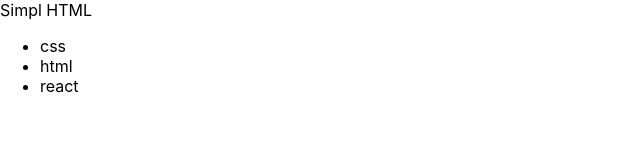
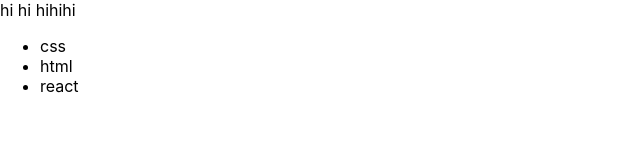
Before and after one commit to Bogdan2120/react-lessons-1, a React (Create React App) app: page / in a window 1280 px wide. Shown: the top 160 px of the page, without its empty margins (0-640 px from the left). Built offline with nearby package versions, Linux system fonts and the light colour scheme.

Commit message:
Lessons 6-2

```diff
--- a/src/App.js
+++ b/src/App.js
@@ -4,7 +4,7 @@ import './App.css';
 const App = () => {
   return (
     <div className="App">
-      Simpl HTML
+      hi hi hihihi
       <ul>
         <li>css</li>
         <li>html</li>
```
